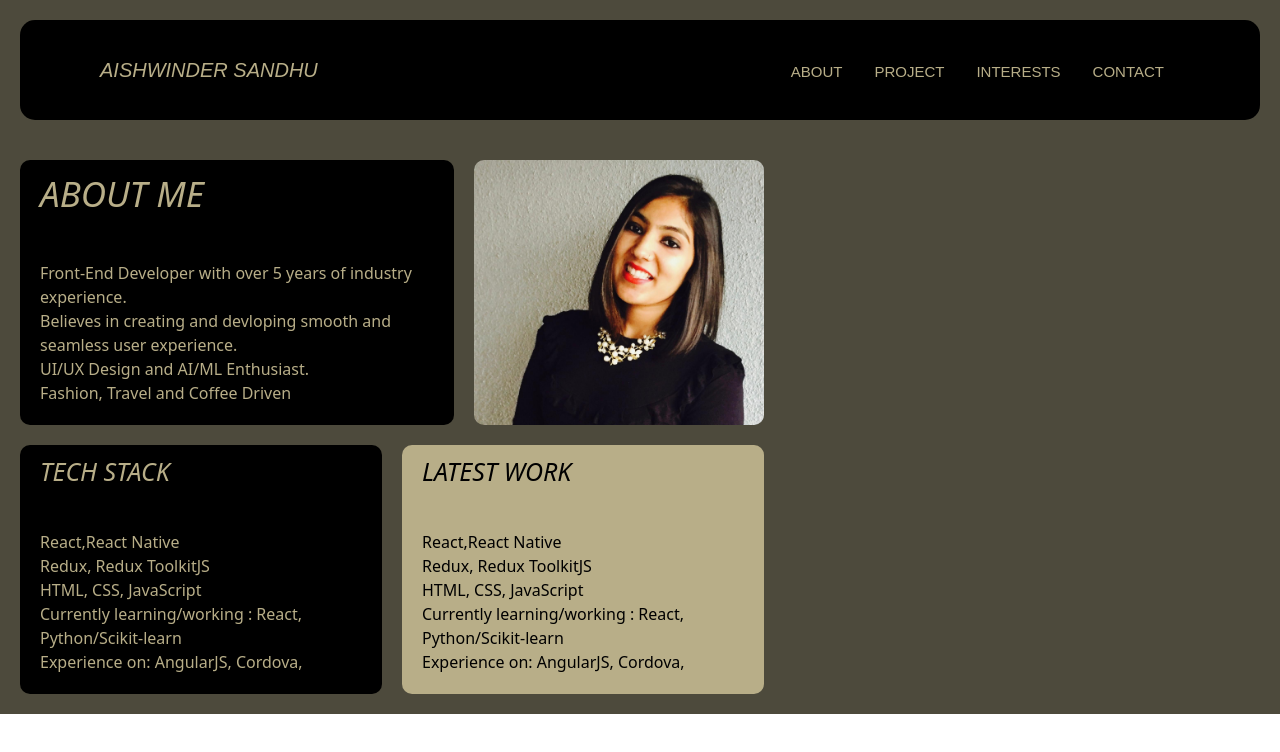
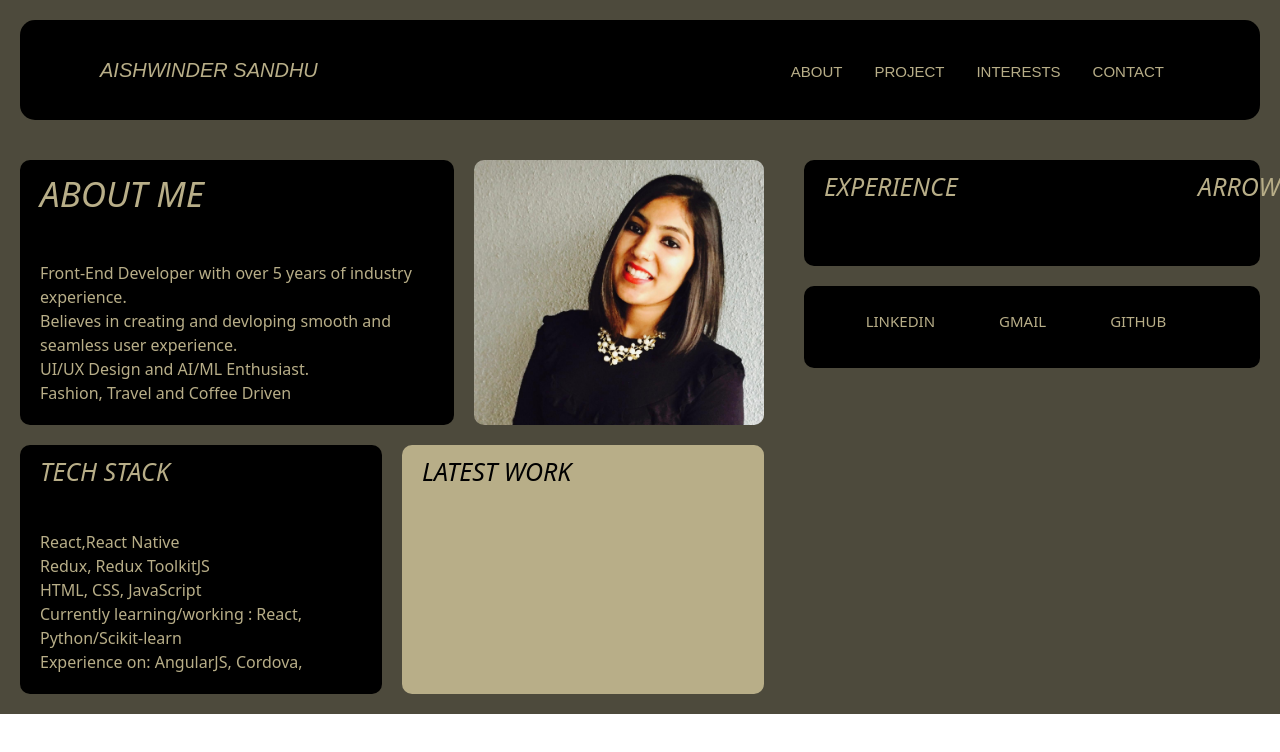
Before and after one commit to aishwindersandhu/portfolio, a React (Vite) app: page / in a window 1280 px wide. Shown: the top 752 px of the page. Built offline with nearby package versions, Linux system fonts and the light colour scheme; the HTML template or start-up script is replaced by a standard one.

Commit message:
Added structure to portfolio

```diff
--- a/src/App.tsx
+++ b/src/App.tsx
@@ -12,10 +12,6 @@ export default function App() {
           {/* multiple grid layout */}
           <LayoutComponent
           ></LayoutComponent>
-           {/* Experience side section */}
-          <div className="w-2/5">
-          </div>
-
           <div>
           </div>
         </div>
--- a/src/components/About.tsx
+++ b/src/components/About.tsx
@@ -4,7 +4,7 @@ import '../styles/about.css';
 export const About = () => {
   return (
     <React.Fragment>
-      <section className="bg-black h-full about-section h-full pt-2 p-5">
+      <section className="bg-black h-full about-section pt-2 p-5">
          <div className="mb-10 about-me-header">ABOUT ME</div>
           <div>
             <ul>
--- /dev/null
+++ b/src/components/Experience.tsx
@@ -0,0 +1,16 @@
+import React from "react";
+
+export const Experience = () =>{
+  return (
+    <React.Fragment>
+      <section className="bg-black h-full w-full about-section pt-2 p-5" >
+        <div className="w-full h-3/4">
+          <div className="mb-10 about-me-header latest-project-title">
+            <span>EXPERIENCE</span>
+            <span style={{position:'absolute', right:'0'}}>ARROW</span>
+          </div>
+        </div>
+      </section>
+    </React.Fragment>
+  )
+}
--- /dev/null
+++ b/src/components/Footer.tsx
@@ -0,0 +1,16 @@
+import React from 'react';
+
+export const Footer = () =>{
+  return (
+   <React.Fragment>
+      <div className="bg-black h-full about-section pt-2 p-5 w-full">
+        <nav style={{display:'flex', justifyContent:'center'}}>
+        <a href="#about" className="header-nav" style={{margin:'1rem 2rem 1rem 2rem'}}>LINKEDIN</a>
+        <a href="#portfolio" className="header-nav" style={{margin:'1rem 2rem 1rem 2rem'}}>GMAIL</a>
+        <a href="#interests" className="header-nav" style={{margin:'1rem 2rem 1rem 2rem'}}>GITHUB</a>
+        <a href="#contact"  className="header-nav"></a>
+      </nav>
+      </div>
+   </React.Fragment>
+  )
+}
--- a/src/components/Header.tsx
+++ b/src/components/Header.tsx
@@ -3,7 +3,7 @@ import '../styles/header.css';
 
 export const Header = () => {
   return (
-    <header className="header-div">
+    <header className="header-div flex flex-row">
       <h1 className="header-name">AISHWINDER SANDHU</h1>
       <nav>
         <a href="#about" className="header-nav">ABOUT</a>
--- a/src/components/Layout.tsx
+++ b/src/components/Layout.tsx
@@ -3,13 +3,15 @@ import { About } from "./About";
 import { ProfileImage } from "./ProfileImage";
 import { TechStack } from "./TechStack";
 import { LatestProject } from "./latestProject";
+import { Experience } from "./Experience";
+import { Footer } from "./Footer";
 
 export const LayoutComponent = () => {
   return (
     <react.Fragment>
+      <div className="w-3/5">
+        <div className="flex flex-row">
           <div className="w-3/5 ">
-        <div className="flex flex-row">
-           <div className="w-3/5 h-1/2">
             <About></About>
           </div>
           <div className="w-2/5 ml-5"><ProfileImage></ProfileImage></div>
@@ -21,6 +23,10 @@ export const LayoutComponent = () => {
           <div className="w-1/2 ml-5"> <LatestProject></LatestProject></div>
         </div>
       </div>
+      <div className="w-2/5">
+        <div className="flex flex-row ml-10"><Experience></Experience></div>
+         <div className="flex flex-row ml-10 mt-5"><Footer></Footer></div>
+      </div>
     </react.Fragment>
   )
 }
--- a/src/components/latestProject.tsx
+++ b/src/components/latestProject.tsx
@@ -6,19 +6,6 @@ export const LatestProject = () => {
       <section className="bg-[#B8AE88] h-full pt-2 p-5 latest-project-section" >
         <div className="mb-10 about-me-header latest-project-title">LATEST WORK</div>
         <div>
-          <ul>
-            <li>
-              {/* insert icons */}
-              React,React Native
-            </li>
-            <li>
-              {/* insert icons */}
-              Redux, Redux ToolkitJS
-            </li>
-            <li>HTML, CSS, JavaScript</li>
-            <li>Currently learning/working : React, Python/Scikit-learn</li>
-            <li>Experience on: AngularJS, Cordova, </li>
-          </ul>
         </div>
       </section>
     </react.Fragment>
--- a/src/styles/about.css
+++ b/src/styles/about.css
@@ -26,7 +26,6 @@
 .image-style {
   width: 361px;
   object-fit: cover;
-  margin-right: 5rem;
   border-radius: 10px;
 }
 
```
Lines whose indentation alone changed are shown as unchanged.
